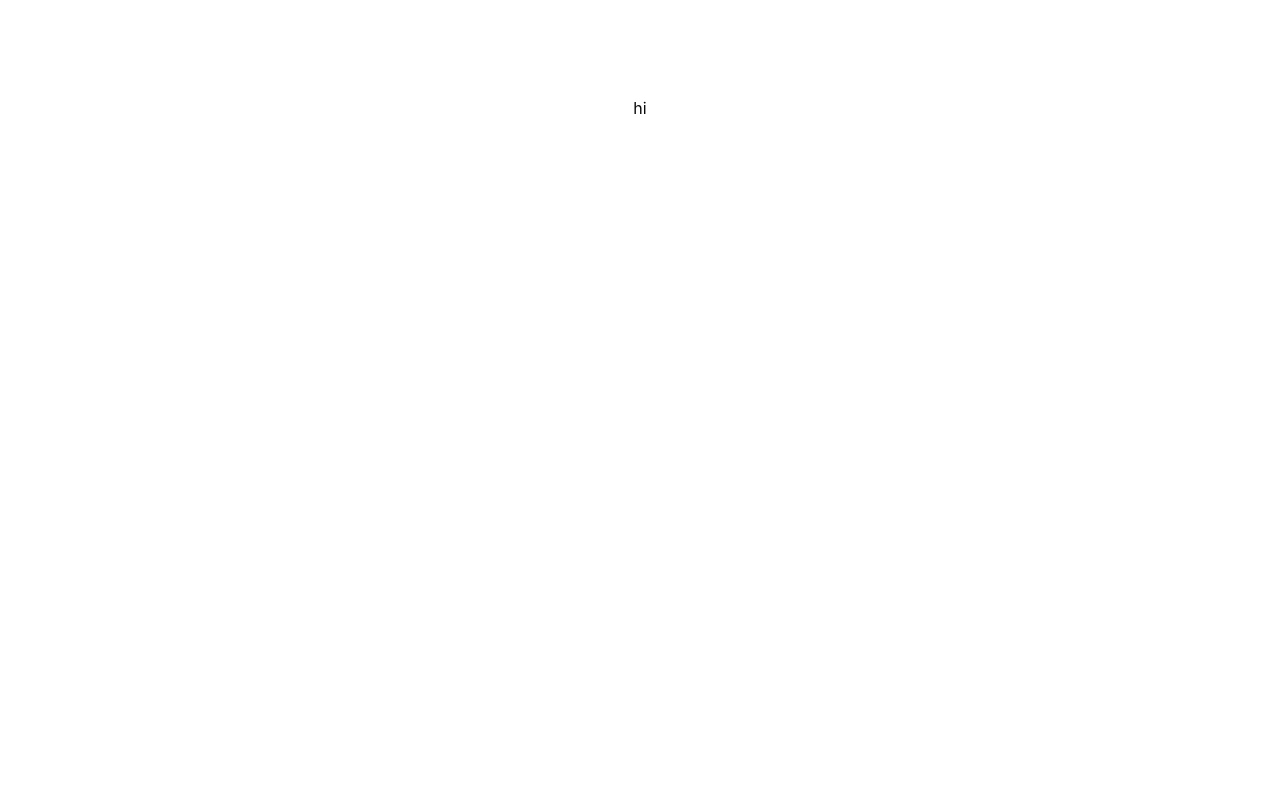
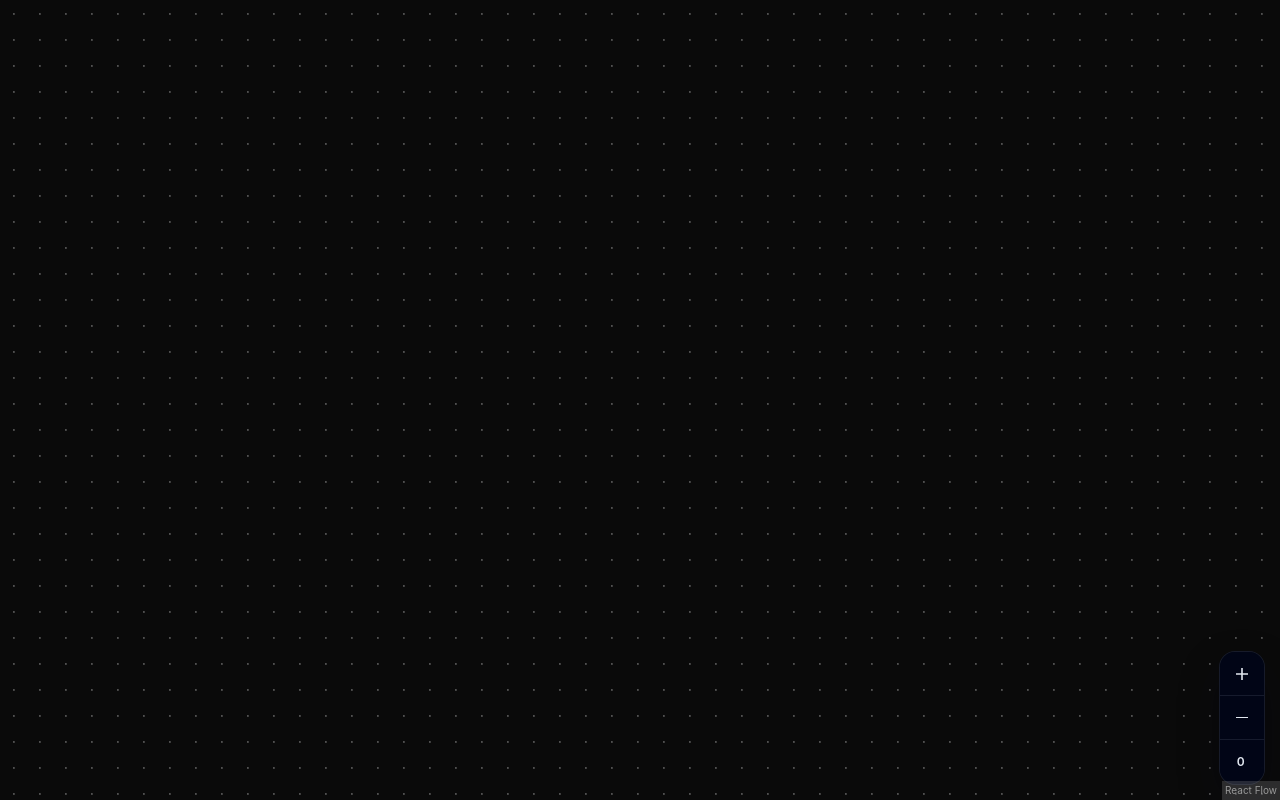
Before and after one commit to parazeeknova/chorus, a Next.js app in the folder apps/web/: page / in a window 1280 px wide. Built offline with nearby package versions, Linux system fonts and the light colour scheme.

Commit message:
feat[WEB]: Replace homepage with interactive background canvas

```diff
--- a/apps/web/src/app/page.tsx
+++ b/apps/web/src/app/page.tsx
@@ -1,7 +1,11 @@
+import { BackgroundCanvas } from "@/features/canvas/components/background-canvas";
+
 export default function Home() {
   return (
-    <main className="flex min-h-screen flex-col items-center justify-between p-24">
-      hi
+    <main className="relative h-screen overflow-hidden bg-[#0a0a0a] text-white">
+      <div className="relative z-10 h-full w-full">
+        <BackgroundCanvas />
+      </div>
     </main>
   );
 }
```
